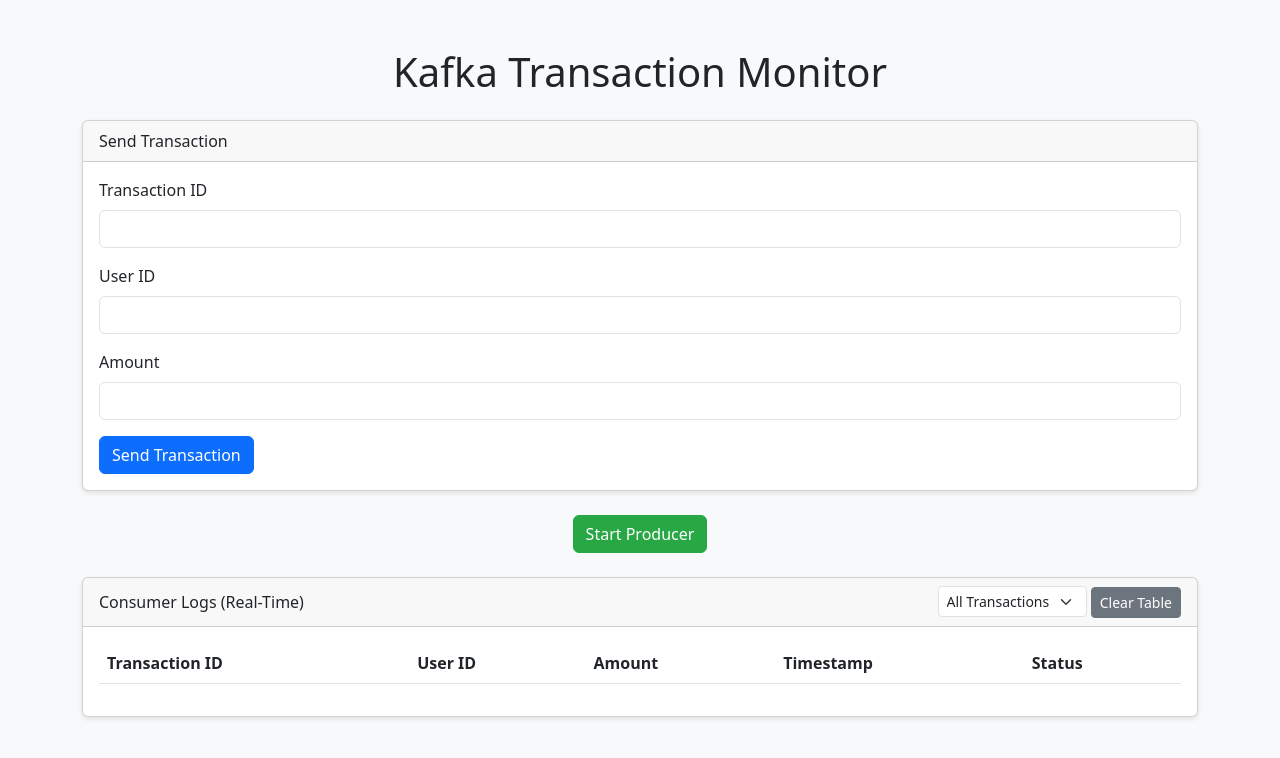
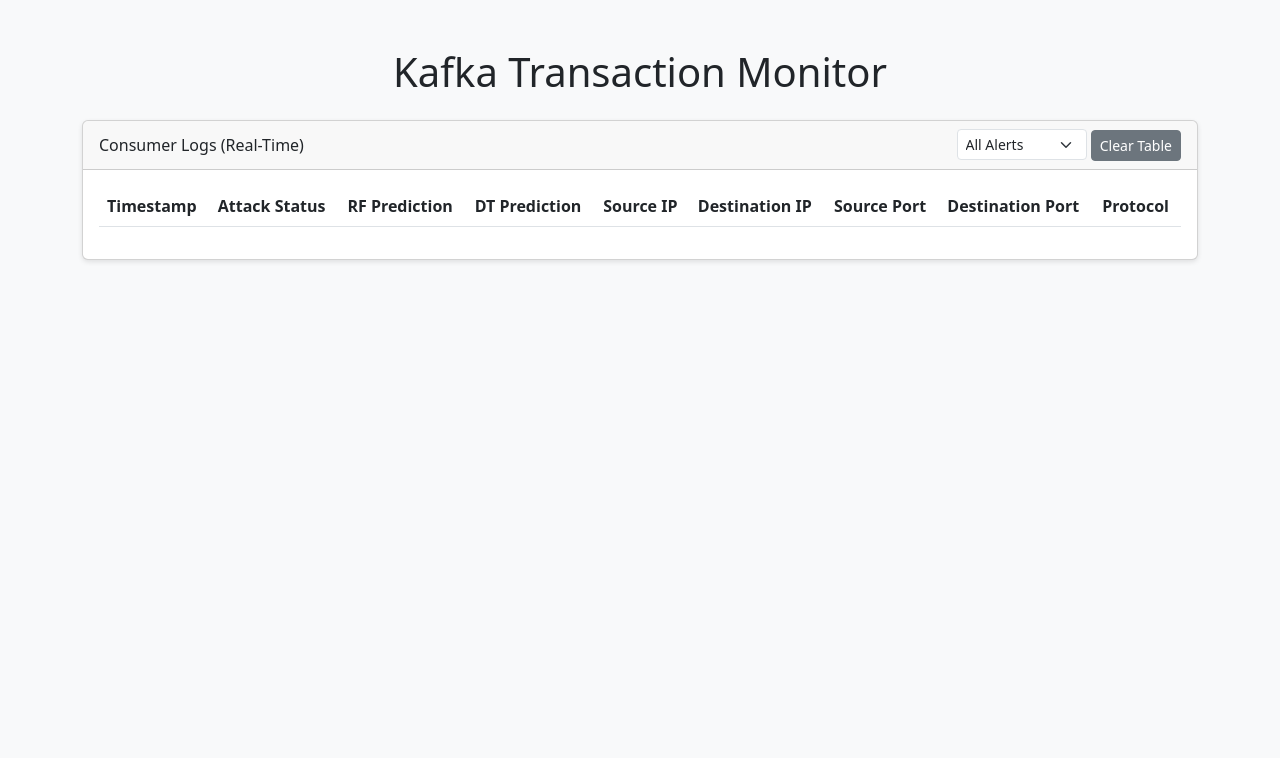
Before and after one commit to AlimkhanT/NIDSS, a Flask app: page / in a window 1280 px wide. Shown: the top 758 px of the page. Run offline with Flask 3, Linux system fonts and the light colour scheme; data that the repository does not hold is empty.

Commit message:
Add files via upload

```diff
--- a/webapp/app.py
+++ b/webapp/app.py
@@ -13,19 +13,18 @@ logging.basicConfig(
     level=logging.INFO,
     format='%(asctime)s [%(levelname)s] %(message)s',
     handlers=[
-        logging.FileHandler("consumer.log"),  # Логи в файл
-        logging.StreamHandler()  # Логи в консоль
+        logging.FileHandler("consumer.log"),
+        logging.StreamHandler()
     ]
 )
 logger = logging.getLogger(__name__)
 
 # Настройки Kafka
 BOOTSTRAP_SERVERS = 'kafka:9093'
-TOPIC = 'test-topic'
+TOPIC = 'alerts'  # Топик, куда consumer-1 отправляет результаты
 GROUP_ID = 'webapp-group'
 
 # Глобальные флаги и данные
-producer_running = False
 consumer_messages = []
 consumer_lock = threading.Lock()
 
@@ -34,11 +33,14 @@ def wait_for_kafka():
     max_attempts = 30
     for attempt in range(max_attempts):
         try:
-            producer = KafkaProducer(
+            consumer = KafkaConsumer(
+                TOPIC,
                 bootstrap_servers=BOOTSTRAP_SERVERS,
-                value_serializer=lambda v: json.dumps(v).encode('utf-8')
+                group_id=GROUP_ID,
+                auto_offset_reset='latest',
+                value_deserializer=lambda x: json.loads(x.decode('utf-8'))
             )
-            producer.close()
+            consumer.close()
             logger.info("Successfully connected to Kafka")
             return True
         except Exception as e:
@@ -46,35 +48,6 @@ def wait_for_kafka():
             time.sleep(2)
     logger.error("Failed to connect to Kafka after maximum attempts")
     return False
-
-# Создаём продюсера
-def create_producer():
-    try:
-        return KafkaProducer(
-            bootstrap_servers=BOOTSTRAP_SERVERS,
-            value_serializer=lambda v: json.dumps(v).encode('utf-8')
-        )
-    except Exception as e:
-        logger.error(f"Error creating producer: {e}")
-        raise
-
-# Функция для генерации тестовых транзакций
-def produce_transactions():
-    global producer_running
-    producer = create_producer()
-    i = 0
-    while producer_running:
-        transaction = {
-            'transaction_id': i,
-            'user_id': f'user_{i % 3}',
-            'amount': round(i * 10.5, 2),
-            'timestamp': int(time.time())
-        }
-        producer.send(TOPIC, transaction)
-        logger.info(f"Sent transaction: {transaction}")
-        i += 1
-        time.sleep(1)
-    producer.close()
 
 # Создаём потребителя
 def create_consumer():
@@ -90,73 +63,19 @@ def create_consumer():
         logger.error(f"Error creating consumer: {e}")
         raise
 
-# Простая "модель" для обработки транзакций
-def predict_suspicious(transaction):
-    amount = transaction['amount']
-    is_suspicious = amount > 100
-    return "Suspicious" if is_suspicious else "Normal"
-
 # Функция для потребителя
 def consume_transactions():
     consumer = create_consumer()
     for message in consumer:
-        transaction = message.value
-        status = predict_suspicious(transaction)
-        result = {
-            'transaction_id': transaction['transaction_id'],
-            'user_id': transaction['user_id'],
-            'amount': transaction['amount'],
-            'status': status,
-            'timestamp': transaction['timestamp']
-        }
+        result = message.value
         with consumer_lock:
             consumer_messages.append(result)
-        logger.info(f"Processed transaction: {result}")
+        logger.info(f"Processed alert: {result}")
 
 # Главная страница
 @app.route('/')
 def index():
     return render_template('index.html')
-
-# Эндпоинт для отправки транзакции через форму
-@app.route('/send_transaction', methods=['POST'])
-def send_transaction():
-    try:
-        transaction_id = int(request.form['transaction_id'])
-        user_id = request.form['user_id']
-        amount = float(request.form['amount'])
-
-        transaction = {
-            'transaction_id': transaction_id,
-            'user_id': user_id,
-            'amount': amount,
-            'timestamp': int(time.time())
-        }
-
-        producer = create_producer()
-        producer.send(TOPIC, transaction)
-        producer.flush()
-        producer.close()
-
-        logger.info(f"Transaction sent via form: {transaction}")
-        return {'status': 'success', 'message': 'Transaction sent successfully!'}
-    except Exception as e:
-        logger.error(f"Error sending transaction: {e}")
-        return {'status': 'error', 'message': str(e)}, 500
-
-# Эндпоинт для управления продюсером
-@app.route('/toggle_producer', methods=['POST'])
-def toggle_producer():
-    global producer_running
-    if not producer_running:
-        producer_running = True
-        threading.Thread(target=produce_transactions, daemon=True).start()
-        logger.info("Producer started")
-        return {'status': 'success', 'message': 'Producer started'}
-    else:
-        producer_running = False
-        logger.info("Producer stopped")
-        return {'status': 'success', 'message': 'Producer stopped'}
 
 # Эндпоинт для получения сообщений в реальном времени через SSE
 @app.route('/stream')
--- a/webapp/static/css/style.css
+++ b/webapp/static/css/style.css
@@ -19,23 +19,3 @@ body {
     color: red;
     font-weight: bold;
 }
-
-.btn-success {
-    background-color: #28a745;
-    border-color: #28a745;
-}
-
-.btn-success:hover {
-    background-color: #218838;
-    border-color: #218838;
-}
-
-.btn-danger {
-    background-color: #dc3545;
-    border-color: #dc3545;
-}
-
-.btn-danger:hover {
-    background-color: #c82333;
-    border-color: #c82333;
-}
--- a/webapp/static/js/script.js
+++ b/webapp/static/js/script.js
@@ -1,63 +1,30 @@
 document.addEventListener('DOMContentLoaded', () => {
-    let allTransactions = [];
+    let allAlerts = [];
 
-    // Обработка формы отправки транзакции
-    const form = document.getElementById('transaction-form');
-    form.addEventListener('submit', async (e) => {
-        e.preventDefault();
-        const formData = new FormData(form);
-        try {
-            const response = await fetch('/send_transaction', {
-                method: 'POST',
-                body: formData
-            });
-            const result = await response.json();
-            if (result.status === 'success') {
-                alert(result.message);
-                form.reset();
-            } else {
-                alert(`Error: ${result.message}`);
-            }
-        } catch (error) {
-            alert(`Error: ${error.message}`);
-        }
-    });
-
-    // Обработка кнопки управления продюсером
-    const toggleButton = document.getElementById('toggle-producer');
-    toggleButton.addEventListener('click', async () => {
-        try {
-            const response = await fetch('/toggle_producer', {
-                method: 'POST'
-            });
-            const result = await response.json();
-            toggleButton.textContent = result.message === 'Producer started' ? 'Stop Producer' : 'Start Producer';
-            toggleButton.classList.toggle('btn-success', result.message === 'Producer started');
-            toggleButton.classList.toggle('btn-danger', result.message === 'Producer stopped');
-        } catch (error) {
-            alert(`Error: ${error.message}`);
-        }
-    });
-
-    // Функция для отображения транзакций с учётом фильтра
+    // Функция для отображения логов с учётом фильтра
     const tableBody = document.getElementById('transactions-table');
     const filterSelect = document.getElementById('filter-status');
-    const renderTransactions = () => {
+    const renderAlerts = () => {
         const filter = filterSelect.value;
         tableBody.innerHTML = '';
-        allTransactions.forEach(transaction => {
+        allAlerts.forEach(alert => {
+            const attackStatus = alert.attack_status.toLowerCase();
             if (filter === 'all' ||
-                (filter === 'normal' && transaction.status === 'Normal') ||
-                (filter === 'attack' && transaction.status === 'Attack')) {
+                (filter === 'normal' && attackStatus === 'normal') ||
+                (filter === 'attack' && attackStatus === 'attack')) {
                 const row = document.createElement('tr');
                 row.innerHTML = `
-                    <td>${transaction.transaction_id}</td>
-                    <td>${transaction.user_id}</td>
-                    <td>${transaction.amount}</td>
-                    <td>${new Date(transaction.timestamp * 1000).toLocaleString()}</td>
-                    <td class="${transaction.status.toLowerCase()}">
-                        ${transaction.status}
+                    <td>${new Date(alert.timestamp * 1000).toLocaleString()}</td>
+                    <td class="${attackStatus}">
+                        ${alert.attack_status}
                     </td>
+                    <td>${alert.rf_prediction}</td>
+                    <td>${alert.dt_prediction}</td>
+                    <td>${alert.src_ip}</td>
+                    <td>${alert.dst_ip}</td>
+                    <td>${alert.src_port}</td>
+                    <td>${alert.dst_port}</td>
+                    <td>${alert.protocol}</td>
                 `;
                 tableBody.prepend(row);
             }
@@ -65,21 +32,21 @@ document.addEventListener('DOMContentLoaded', () => {
     };
 
     // Обработка фильтра
-    filterSelect.addEventListener('change', renderTransactions);
+    filterSelect.addEventListener('change', renderAlerts);
 
     // Обработка кнопки очистки таблицы
     const clearButton = document.getElementById('clear-table');
     clearButton.addEventListener('click', () => {
-        allTransactions = [];
-        renderTransactions();
+        allAlerts = [];
+        renderAlerts();
     });
 
-    // Подключение к SSE для получения транзакций в реальном времени
+    // Подключение к SSE для получения логов в реальном времени
     const source = new EventSource('/stream');
     source.onmessage = (event) => {
-        const transaction = JSON.parse(event.data);
-        allTransactions.unshift(transaction);
-        renderTransactions();
+        const alert = JSON.parse(event.data);
+        allAlerts.unshift(alert);
+        renderAlerts();
     };
 
     source.onerror = (error) => {
--- a/webapp/templates/index.html
+++ b/webapp/templates/index.html
@@ -11,40 +11,13 @@
     <div class="container mt-5">
         <h1 class="text-center mb-4">Kafka Transaction Monitor</h1>
 
-        <!-- Форма для отправки транзакции -->
-        <div class="card mb-4">
-            <div class="card-header">Send Transaction</div>
-            <div class="card-body">
-                <form id="transaction-form">
-                    <div class="mb-3">
-                        <label for="transaction_id" class="form-label">Transaction ID</label>
-                        <input type="number" class="form-control" id="transaction_id" name="transaction_id" required>
-                    </div>
-                    <div class="mb-3">
-                        <label for="user_id" class="form-label">User ID</label>
-                        <input type="text" class="form-control" id="user_id" name="user_id" required>
-                    </div>
-                    <div class="mb-3">
-                        <label for="amount" class="form-label">Amount</label>
-                        <input type="number" step="0.01" class="form-control" id="amount" name="amount" required>
-                    </div>
-                    <button type="submit" class="btn btn-primary">Send Transaction</button>
-                </form>
-            </div>
-        </div>
-
-        <!-- Кнопка для управления продюсером -->
-        <div class="mb-4 text-center">
-            <button id="toggle-producer" class="btn btn-success">Start Producer</button>
-        </div>
-
-        <!-- Таблица для отображения транзакций -->
+        <!-- Таблица для отображения логов потребителя -->
         <div class="card">
             <div class="card-header d-flex justify-content-between align-items-center">
                 <span>Consumer Logs (Real-Time)</span>
                 <div>
                     <select id="filter-status" class="form-select form-select-sm d-inline-block" style="width: auto;">
-                        <option value="all">All Transactions</option>
+                        <option value="all">All Alerts</option>
                         <option value="normal">Normal Only</option>
                         <option value="attack">Attacks Only</option>
                     </select>
@@ -55,11 +28,15 @@
                 <table class="table table-striped">
                     <thead>
                         <tr>
-                            <th>Transaction ID</th>
-                            <th>User ID</th>
-                            <th>Amount</th>
                             <th>Timestamp</th>
-                            <th>Status</th>
+                            <th>Attack Status</th>
+                            <th>RF Prediction</th>
+                            <th>DT Prediction</th>
+                            <th>Source IP</th>
+                            <th>Destination IP</th>
+                            <th>Source Port</th>
+                            <th>Destination Port</th>
+                            <th>Protocol</th>
                         </tr>
                     </thead>
                     <tbody id="transactions-table">
```
